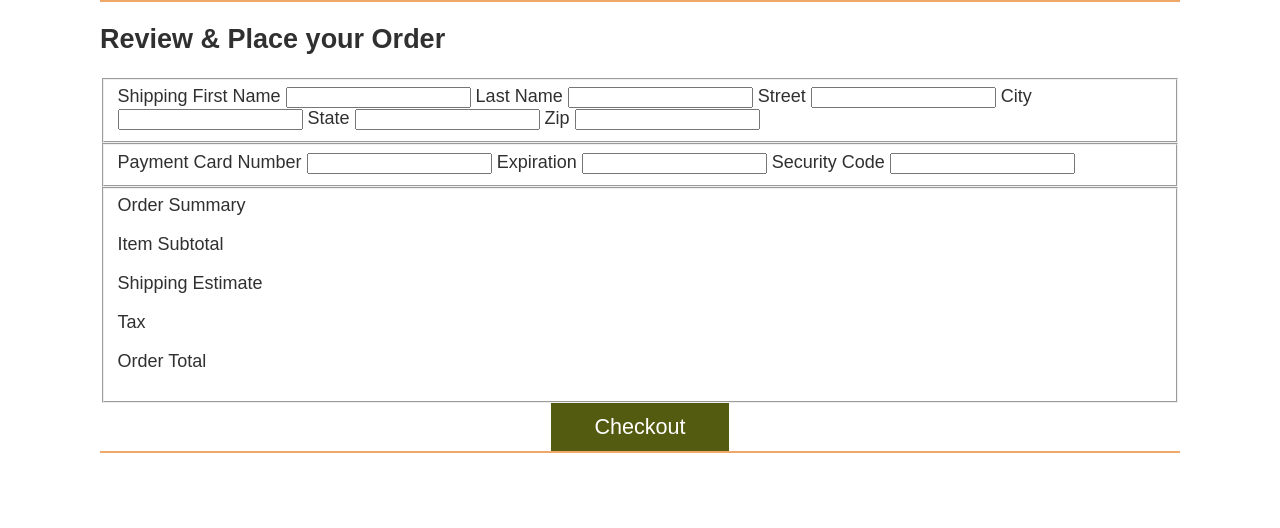
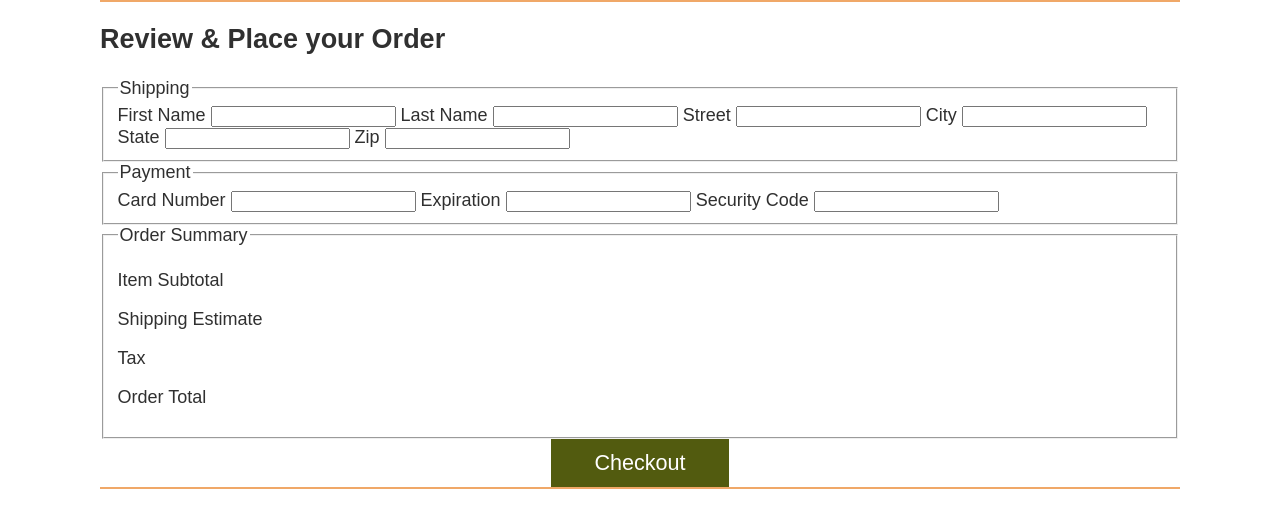
Before and after one commit to deanabriggs/wdd330-sos, a website: page src/checkout/index.html in a window 1280 px wide. Drawn offline with Linux system fonts and the light colour scheme; files that its build step writes are made by us from their sources.

Commit message:
Updated HTML

```diff
--- a/package.json
+++ b/package.json
@@ -35,5 +35,6 @@
   ],
   "dependencies": {
     "outside": "file:"
-  }
+  },
+  "packageManager": "pnpm@9.15.3+sha512.1f79bc245a66eb0b07c5d4d83131240774642caaa86ef7d0434ab47c0d16f66b04e21e0c086eb61e62c77efc4d7f7ec071afad3796af64892fae66509173893a"
 }
--- a/src/checkout/index.html
+++ b/src/checkout/index.html
@@ -19,7 +19,8 @@
       <div class="form-frame">
         <form action="submit">
 
-          <fieldset>Shipping
+          <fieldset>
+            <legend>Shipping</legend>
             <label for="firstname">First Name</label>
             <input type="text" name="firstname" id="firstname">
 
@@ -39,7 +40,8 @@
             <input type="text" name="zip" id="zip">
           </fieldset>
 
-          <fieldset>Payment
+          <fieldset>
+            <legend>Payment</legend>
             <label for="cardnum">Card Number</label>
             <input type="text" name="cardnum" id="cardnum">
 
@@ -50,7 +52,8 @@
             <input type="text" name="cvc" id="cvc">
           </fieldset>
 
-          <fieldset>Order Summary
+          <fieldset>
+            <legend>Order Summary</legend>
             <p>Item Subtotal <span id="subtotal"></span></p>
             <p>Shipping Estimate <span id="shipping"></span></p>
             <p>Tax <span id="tax"></span></p>
```
